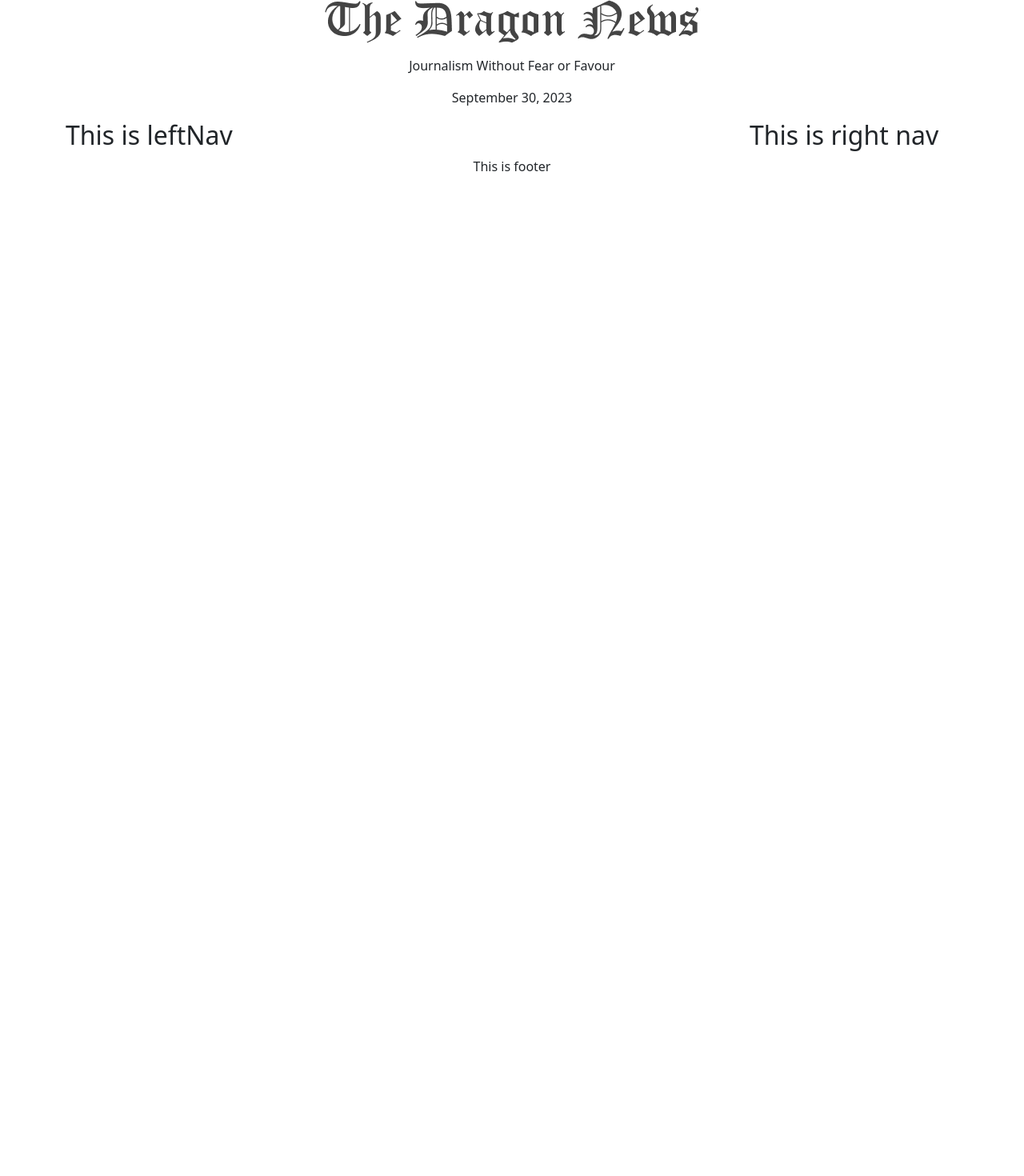
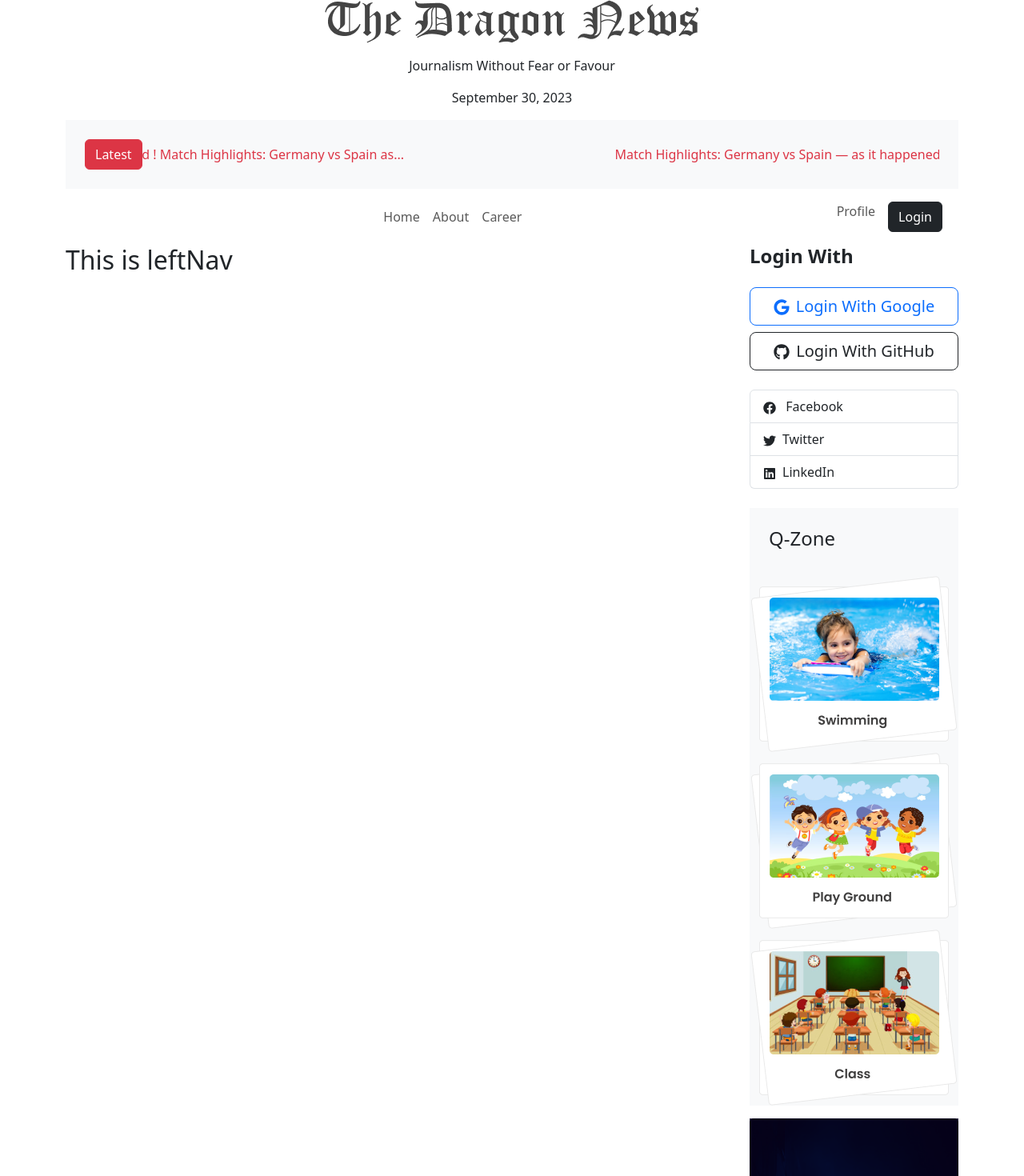
Before and after one commit to Abdullah-Al-Akash/the-dragon-news, a React (Vite) app: page / in a window 1280 px wide. Shown: the top 1470 px of the page at 80% size. Before the commit the page ends 800 px from the top, so only its background shows below. Built offline with nearby package versions, Linux system fonts and the light colour scheme.

Commit message:
Right Nav Complete

```diff
--- a/package.json
+++ b/package.json
@@ -18,6 +18,8 @@
     "react": "^18.2.0",
     "react-bootstrap": "^2.9.0",
     "react-dom": "^18.2.0",
+    "react-fast-marquee": "^1.6.1",
+    "react-icons": "^4.11.0",
     "react-router-dom": "^6.16.0",
     "sort-by": "^1.2.0"
   },
--- a/src/pages/Shared/Header/Header.jsx
+++ b/src/pages/Shared/Header/Header.jsx
@@ -1,16 +1,48 @@
 import React from 'react';
 import logo from '../../../assets/logo.png';
 import moment from 'moment/moment';
+import { Button, Container } from 'react-bootstrap';
+import Marquee from "react-fast-marquee";
+import Nav from 'react-bootstrap/Nav';
+import Navbar from 'react-bootstrap/Navbar';
+import NavDropdown from 'react-bootstrap/NavDropdown';
+
 
 const Header = () => {
     return (
-        <div>
+        <Container>
             <div className="text-center">
                 <img src={logo} alt="" />
                 <p className="mt-3">Journalism Without Fear or Favour</p>
                 <p>{moment().format('MMMM D, YYYY')}</p>
             </div>
-        </div>
+            <div className="d-flex bg-body-tertiary p-4">
+                <Button variant="danger">Latest</Button>{' '}
+                <Marquee className="ps-2 text-danger" speed={70}>Match Highlights: Germany vs Spain — as it happened   !   Match Highlights: Germany vs Spain as...</Marquee>
+            </div>
+            <div>
+                <Navbar collapseOnSelect expand="lg" className="">
+                    <Container>
+
+                        <Navbar.Toggle aria-controls="responsive-navbar-nav" />
+                        <Navbar.Collapse id="responsive-navbar-nav">
+                            <Nav className="mx-auto">
+                                <Nav.Link href="#features">Home</Nav.Link>
+                                <Nav.Link href="#pricing">About</Nav.Link>
+                                <Nav.Link href="#pricing">Career</Nav.Link>
+
+                            </Nav>
+                            <Nav>
+                                <Nav.Link href="#deets">Profile</Nav.Link>
+                                <Nav.Link eventKey={2} href="#memes">
+                                    <Button variant='dark'>Login</Button>
+                                </Nav.Link>
+                            </Nav>
+                        </Navbar.Collapse>
+                    </Container>
+                </Navbar>
+            </div>
+        </Container>
     );
 };
 
--- /dev/null
+++ b/src/pages/Shared/QZone/QZone.jsx
@@ -0,0 +1,19 @@
+import React from 'react';
+import qzone1 from '../../../assets/qZone1.png';
+import qzone2 from '../../../assets/qZone2.png';
+import qzone3 from '../../../assets/qZone3.png';
+
+const QZone = () => {
+    return (
+        <div className="mt-4 bg-light ">
+            <h4 className="p-4">Q-Zone</h4>
+            <div className='text-center'>
+                <img src={qzone1} alt="" />
+                <img src={qzone3} alt="" />
+                <img src={qzone2} alt="" />
+            </div>
+        </div>
+    );
+};
+
+export default QZone;
--- a/src/pages/Shared/RightNav/RightNav.jsx
+++ b/src/pages/Shared/RightNav/RightNav.jsx
@@ -1,9 +1,33 @@
 import React from 'react';
+import { Button, ListGroup } from 'react-bootstrap';
+import { FaFacebook, FaGithub, FaGoogle, FaLinkedin, FaTwitter } from 'react-icons/fa';
+import QZone from '../QZone/QZone';
+import bg from '../../../assets/bg.png';
+
 
 const RightNav = () => {
     return (
         <div>
-            <h2>This is right nav</h2>
+            <h4 className="fw-bold">Login With</h4>
+            <div className="d-grid gap-2 mt-4">
+                <Button variant="outline-primary" size="lg">
+                    <span className="me-2"> <FaGoogle /></span>Login With Google
+                </Button>
+                <Button variant="outline-dark" size="lg">
+                    <span className="me-2"><FaGithub /></span>Login With GitHub
+                </Button>
+            </div>
+            <div className="mt-4">
+                <ListGroup>
+                    <ListGroup.Item><FaFacebook></FaFacebook> <span className="ms-2">Facebook</span> </ListGroup.Item>
+                    <ListGroup.Item><FaTwitter></FaTwitter><span className="ms-2">Twitter</span></ListGroup.Item>
+                    <ListGroup.Item><FaLinkedin></FaLinkedin><span className="ms-2">LinkedIn</span></ListGroup.Item>
+                </ListGroup>
+            </div>
+            <QZone></QZone>
+            <div>
+                <img src={bg} alt="" className="w-100 mt-3" />
+            </div>
         </div>
     );
 };
```
Also changed, not shown: 1 other file (tests, documents, lock files or other folders).
